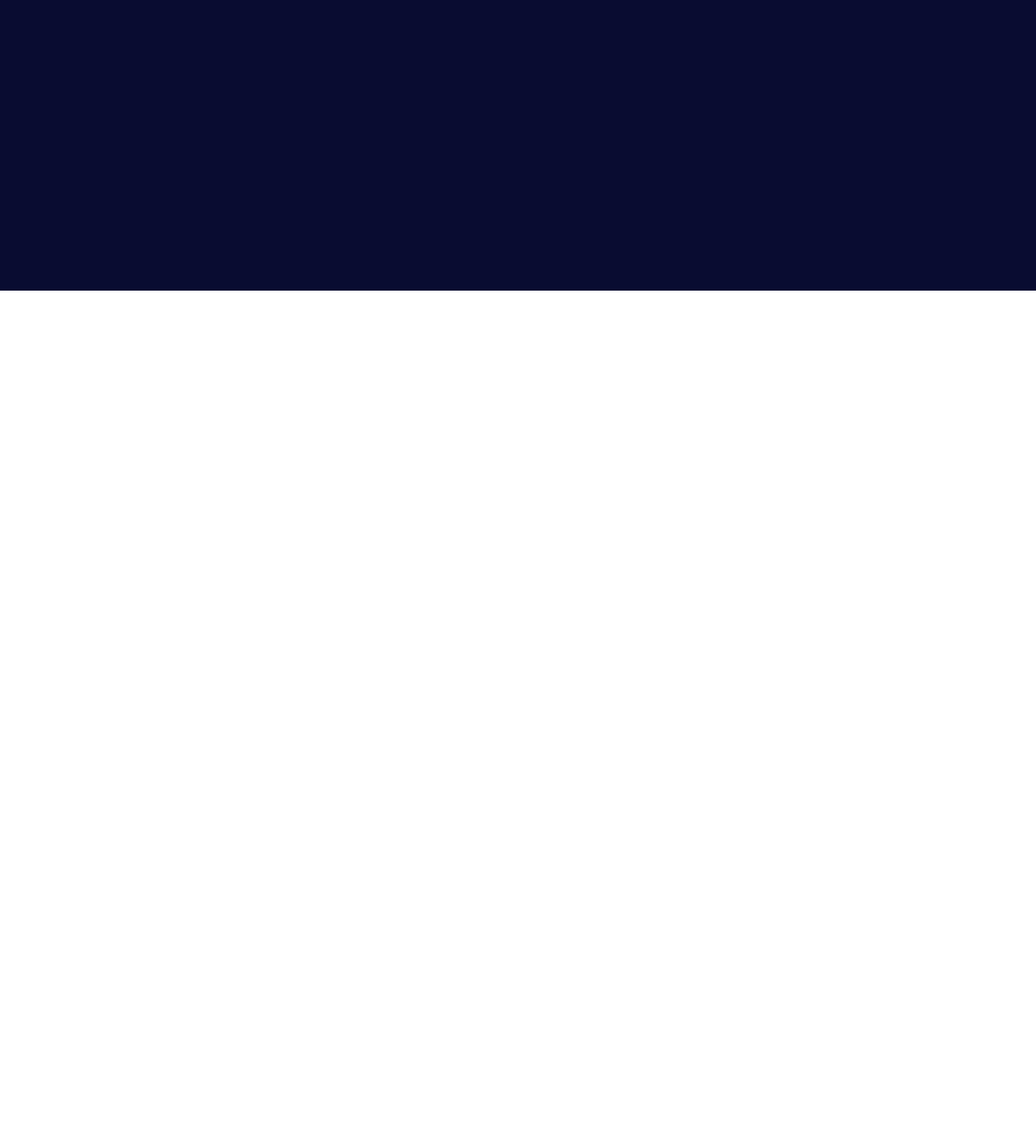
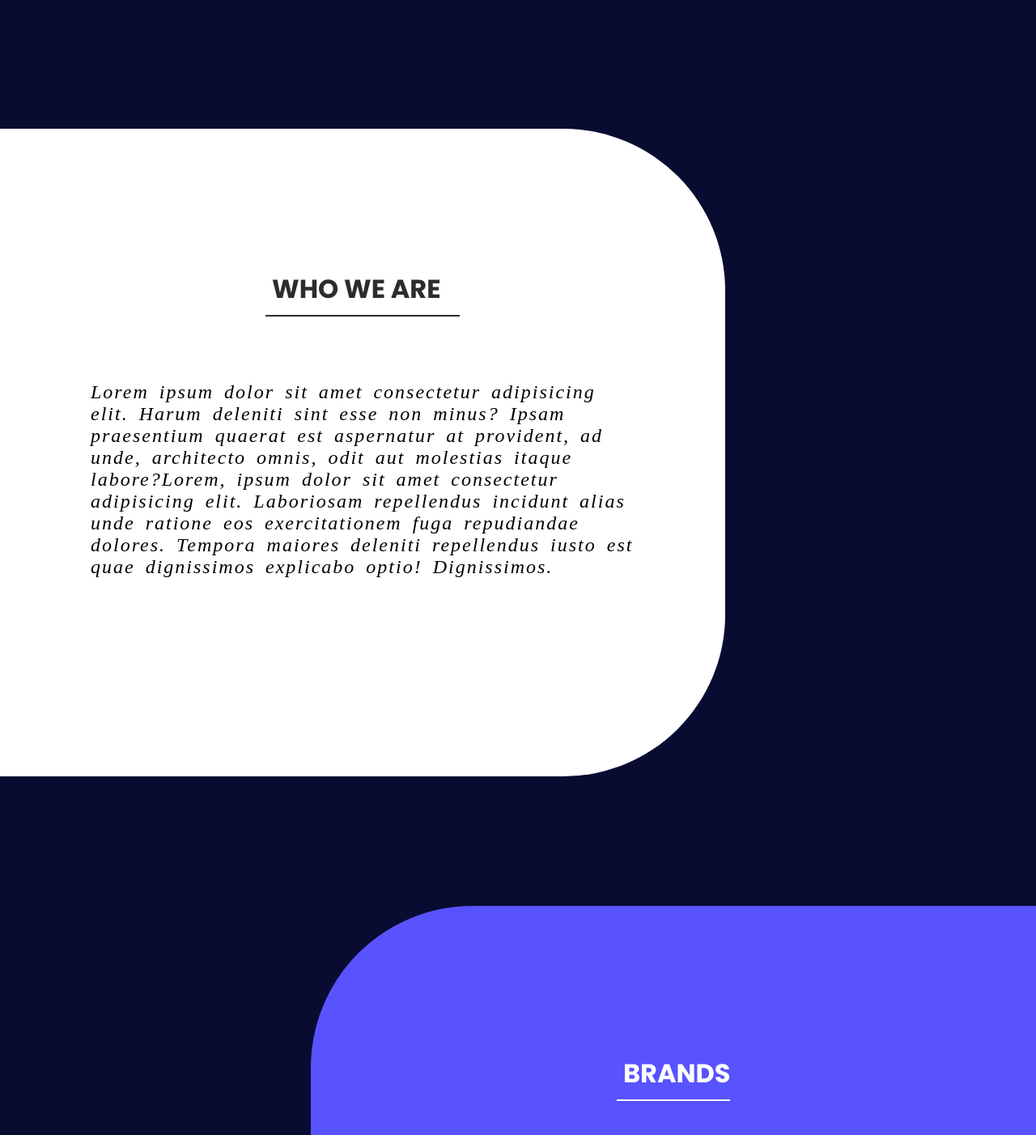
Before and after one commit to Nitish-Bakshi/TechyStar, a React (Vite) app: page / in a window 1280 px wide. Shown: the part 1330-2732 px from the top of the page at 81% size. Before the commit the page ends 1689 px from the top, so only its background shows below. Built offline with nearby package versions, Linux system fonts and the light colour scheme; a web font is replaced by a local one.

Commit message:
home page almost done

```diff
--- a/package.json
+++ b/package.json
@@ -13,7 +13,8 @@
     "react": "^18.3.1",
     "react-dom": "^18.3.1",
     "react-icons": "^5.3.0",
-    "react-router-dom": "^7.0.1"
+    "react-router-dom": "^7.0.1",
+    "react-router-hash-link": "^2.4.3"
   },
   "devDependencies": {
     "@eslint/js": "^9.15.0",
--- a/src/App.jsx
+++ b/src/App.jsx
@@ -4,6 +4,7 @@
 // importing components
 import Header from "./components/Header.jsx";
 import Home from "./components/Home.jsx";
+import Footer from "./components/Footer.jsx";
 
 const App = () => {
   return (
@@ -12,6 +13,7 @@
       <Routes>
         <Route path="/" element={<Home />} />
       </Routes>
+      <Footer />
     </Router>
   );
 };
--- /dev/null
+++ b/src/components/Footer.jsx
@@ -0,0 +1,7 @@
+import React from "react";
+
+const Footer = () => {
+  return <div>footer</div>;
+};
+
+export default Footer;
--- a/src/components/Header.jsx
+++ b/src/components/Header.jsx
@@ -1,16 +1,17 @@
 import React from "react";
 import { Link } from "react-router-dom";
+import { HashLink } from "react-router-hash-link";
 
 const Header = () => {
   return (
     <nav>
       <h1>TechyStar.</h1>
       <main>
-        <Link to={"/"}>Home</Link>
+        <HashLink to={"/#home"}>Home</HashLink>
         <Link to={"/contact"}>Contact</Link>
-        <Link to={"/#about"}>About</Link>
-        <Link to={"/#brands"}>Brands</Link>
-        <Link to={"/#services"}>Services</Link>
+        <HashLink to={"/#about"}>About</HashLink>
+        <HashLink to={"/#brands"}>Brands</HashLink>
+        <HashLink to={"/#services"}>Services</HashLink>
       </main>
     </nav>
   );
--- a/src/components/Home.jsx
+++ b/src/components/Home.jsx
@@ -1,10 +1,16 @@
 import React from "react";
 import vg from "../assets/2.webp";
+import {
+  AiFillGoogleCircle,
+  AiFillAmazonCircle,
+  AiFillYoutube,
+  AiFillInstagram,
+} from "react-icons/ai";
 
 const Home = () => {
   return (
     <>
-      <div className="home">
+      <div className="home" id="home">
         <main>
           <h1>TechyStar</h1>
           <p>Solution to all your problems</p>
@@ -21,6 +27,44 @@
           </p>
         </div>
       </div>
+      <div className="home3" id="about">
+        <div>
+          <h1>Who we are</h1>
+          <p>
+            Lorem ipsum dolor sit amet consectetur adipisicing elit. Harum
+            deleniti sint esse non minus? Ipsam praesentium quaerat est
+            aspernatur at provident, ad unde, architecto omnis, odit aut
+            molestias itaque labore?Lorem, ipsum dolor sit amet consectetur
+            adipisicing elit. Laboriosam repellendus incidunt alias unde ratione
+            eos exercitationem fuga repudiandae dolores. Tempora maiores
+            deleniti repellendus iusto est quae dignissimos explicabo optio!
+            Dignissimos.
+          </p>
+        </div>
+      </div>
+      <div class="home4" id="brands">
+        <div>
+          <h1>Brands</h1>
+          <article>
+            <div style={{ animationDelay: "0.3s" }}>
+              <AiFillGoogleCircle />
+              <p>Google</p>
+            </div>
+            <div style={{ animationDelay: "0.5s" }}>
+              <AiFillAmazonCircle />
+              <p>Amazon</p>
+            </div>
+            <div style={{ animationDelay: "0.7s" }}>
+              <AiFillYoutube />
+              <p>Youtube</p>
+            </div>
+            <div style={{ animationDelay: "0.9s" }}>
+              <AiFillInstagram />
+              <p>Instagram</p>
+            </div>
+          </article>
+        </div>
+      </div>
     </>
   );
 };
--- /dev/null
+++ b/src/styles/footer.scss
@@ -0,0 +1 @@
+@import "colors";
--- a/src/styles/home.scss
+++ b/src/styles/home.scss
@@ -4,6 +4,7 @@
   width: 100%;
   height: 100vh;
   background-color: $second;
+  border-radius: 0 0 200px 200px;
   > main {
     position: relative;
     text-transform: uppercase;
@@ -31,6 +32,7 @@
     position: absolute;
     background: no-repeat center/auto url("../assets/1.png");
     filter: blur(3px);
+    border-radius: 0 0 200px 200px;
   }
 }
 .home2 {
@@ -69,3 +71,93 @@
     transform: translateY(-10px);
   }
 }
+
+.home3 {
+  width: 100%;
+  height: 120vh;
+  background-color: $second;
+  margin-top: -200px;
+  display: flex;
+
+  > div {
+    width: 70%;
+    height: 100vh;
+    background-color: $first;
+    border-radius: 0 200px 200px 0;
+    display: flex;
+    justify-content: center;
+    align-items: center;
+    flex-direction: column;
+    padding: 2rem;
+    > h1 {
+      text-transform: uppercase;
+      border-bottom: 2px solid $dark;
+      padding: 0.5rem;
+      width: 15rem;
+      color: $dark;
+    }
+    > p {
+      padding: 5rem;
+      letter-spacing: 2px;
+      word-spacing: 5px;
+      line-height: 170%;
+      font: italic 100 1.5rem $text2;
+    }
+  }
+}
+.home4 {
+  width: 100%;
+  height: 120vh;
+  background-color: $second;
+  display: flex;
+  justify-content: flex-end;
+  > div {
+    background-color: $third;
+    width: 70%;
+    height: 70%;
+    display: flex;
+    justify-content: center;
+    align-items: center;
+    flex-direction: column;
+    border-radius: 200px 0 0 200px;
+    padding: 2rem;
+    > h1 {
+      text-transform: uppercase;
+      border-bottom: 2px solid $first;
+      padding: 0.5rem;
+      width: 140px;
+      color: $first;
+    }
+    > article {
+      display: flex;
+      justify-content: center;
+      flex-wrap: wrap;
+      margin: 2rem 0;
+      > div {
+        animation: imgUp 0.7s linear infinite alternate;
+        margin: 1rem;
+        height: 10rem;
+        width: 10rem;
+        background-color: $first;
+        border-radius: 50%;
+        display: flex;
+        justify-content: center;
+        align-items: center;
+        color: $dark;
+        flex-direction: column;
+        cursor: pointer;
+        transition: 0.5s all;
+
+        &:hover {
+          filter: invert(1);
+        }
+        svg {
+          font-size: 4rem;
+        }
+        p {
+          font: 600 1.2rem $text1;
+        }
+      }
+    }
+  }
+}
```
Also changed, not shown: 1 other file (tests, documents, lock files or other folders).
